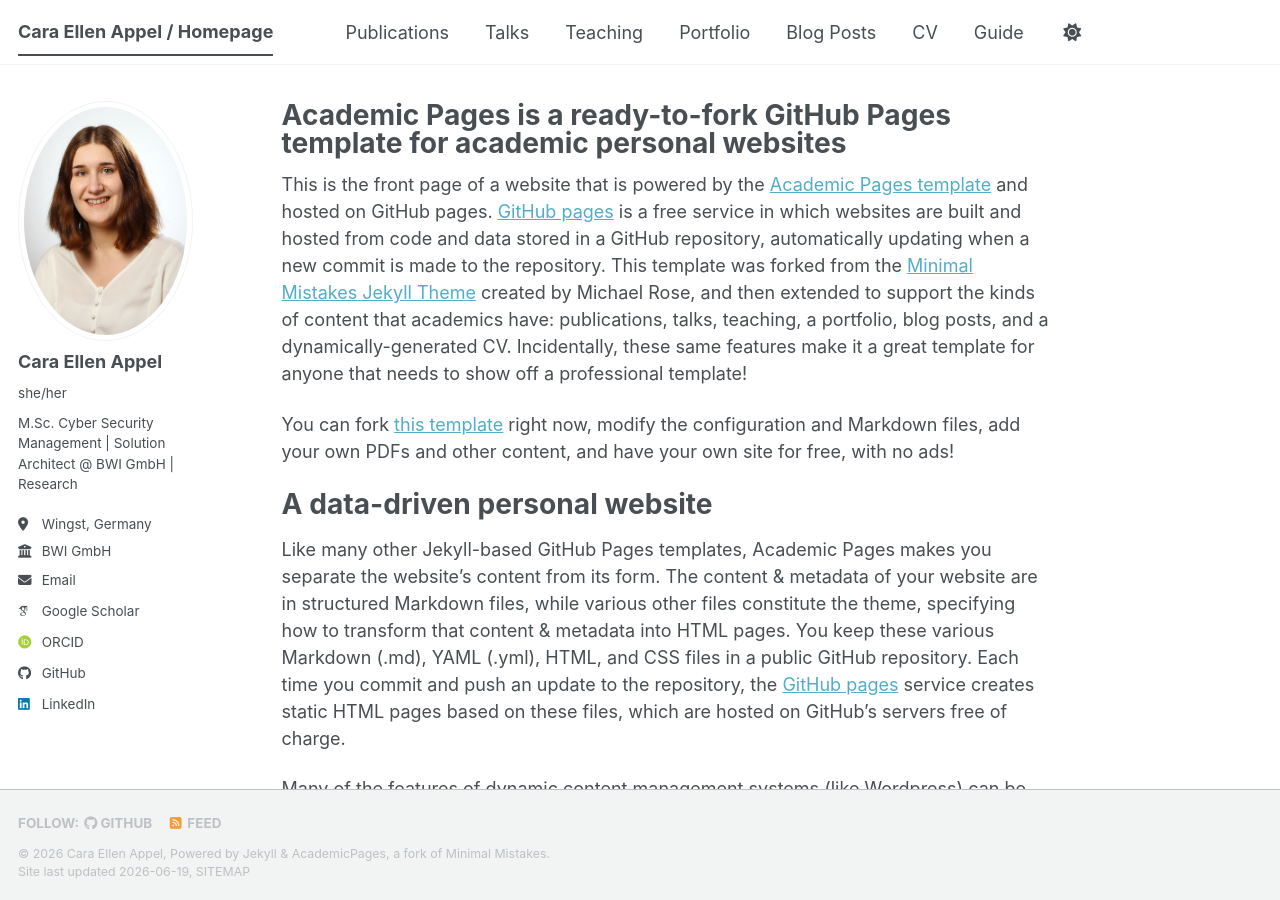
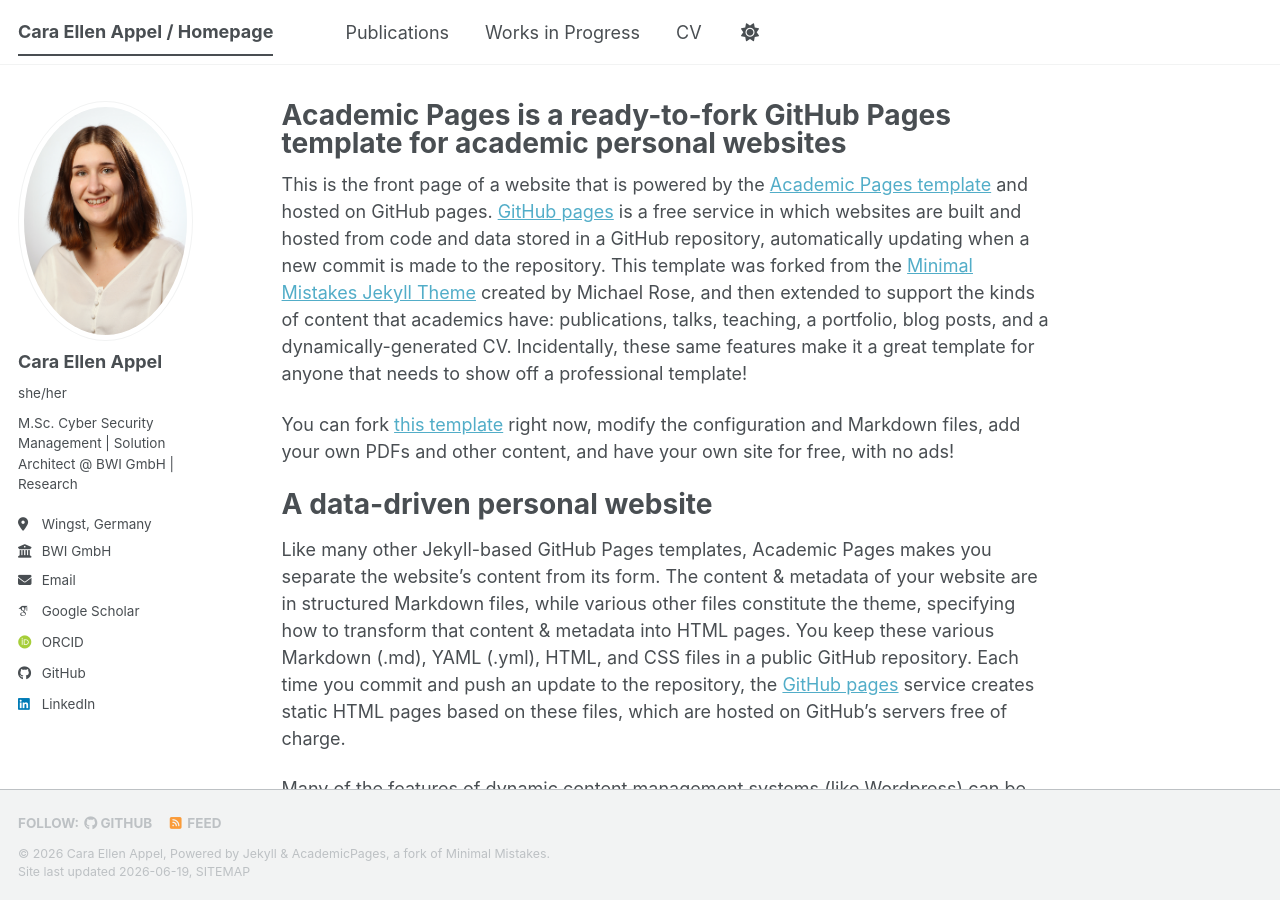
Before and after one commit to CaraEllenAppel/caraellenappel.github.io, a Jekyll site: the page built from _pages/about.md, in a window 1280 px wide and 900 px high. Built offline with Jekyll 4.4.1, drawn with Linux system fonts in a browser that asks for light colours; some web fonts are replaced; a script bundle is joined from its source files by our own code; library files that are not in the unit come from our copies.

Commit message:
Update navigation by removing and adding items
Removed several navigation items and added 'Works in Progress'.

```diff
--- a/_data/navigation.yml
+++ b/_data/navigation.yml
@@ -11,23 +11,8 @@ main:
   - title: "Publications"
     url: /publications/
 
-  - title: "Talks"
-    url: /talks/
-
-  - title: "Teaching"
-    url: /teaching/
-
-  - title: "Portfolio"
-    url: /portfolio/
-
-  - title: "Blog Posts"
-    url: /year-archive/
+  - title: "Works in Progress"
+    url: /WIPs/
 
   - title: "CV"
     url: /cv/
-
-  # - title: "CV"
-  #   url: /cv-json/
-
-  - title: "Guide"
-    url: /markdown/
```
